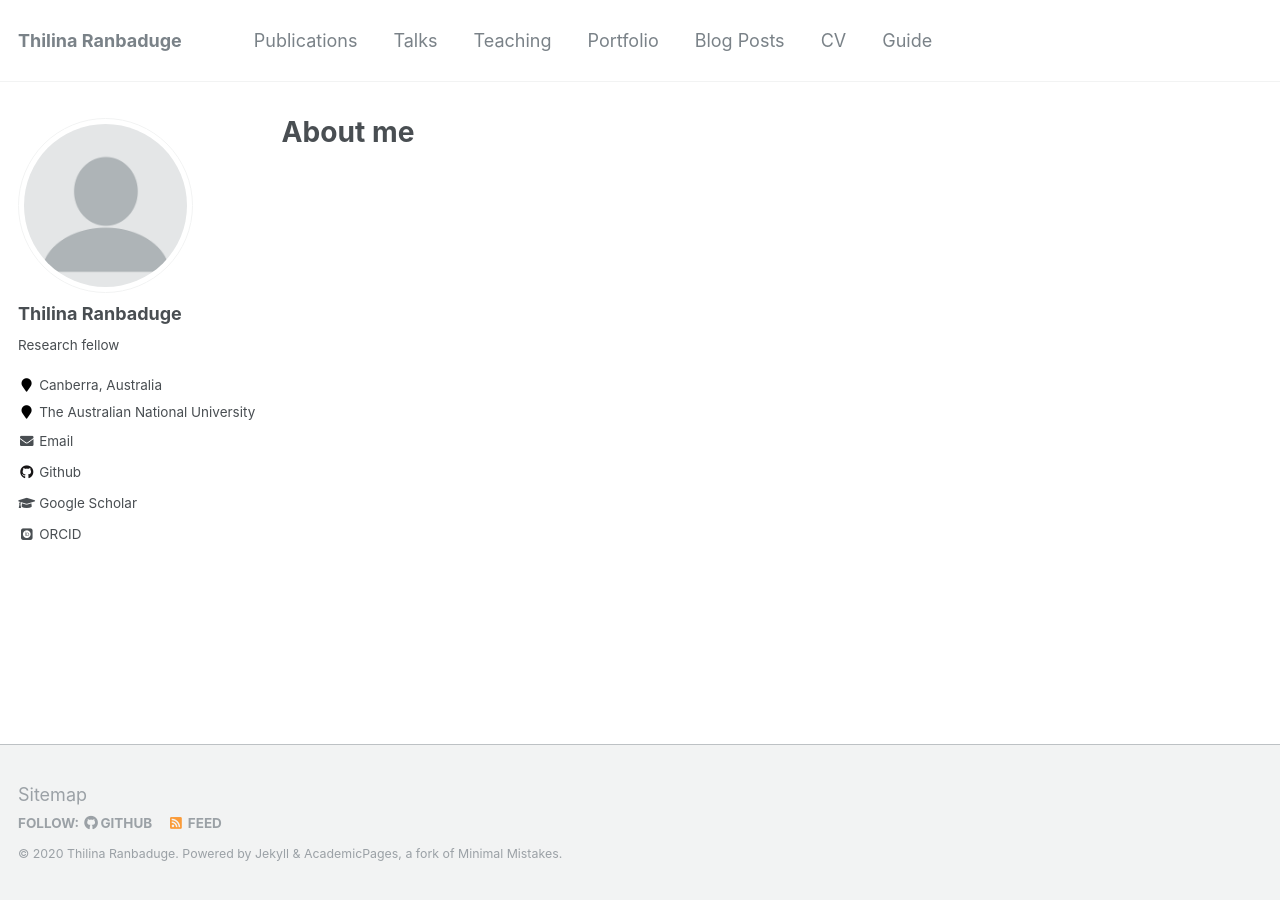
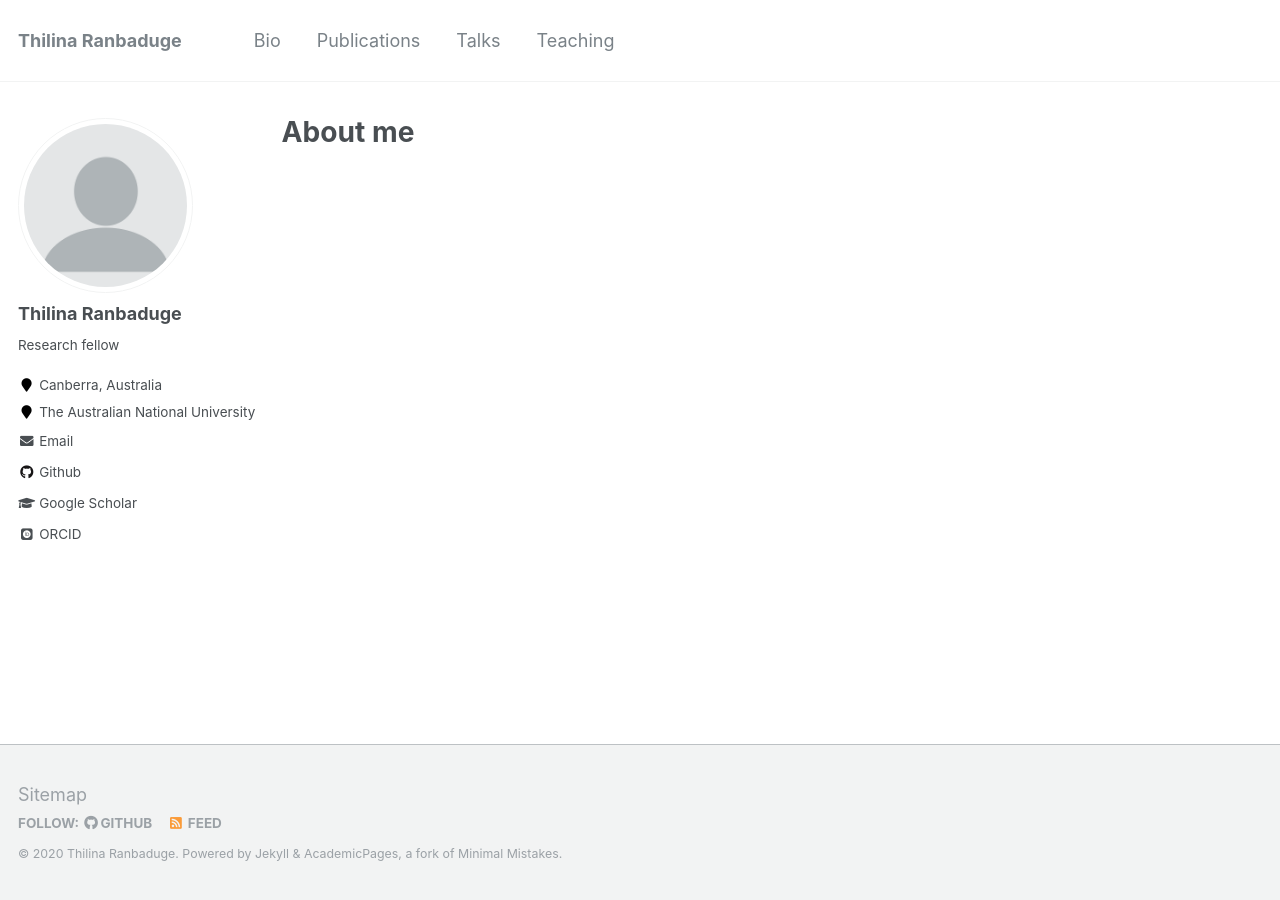
Before and after one commit to thilina-ranbaduge/thilina-ranbaduge.github.io, a Jekyll site: the page built from _pages/about.md, in a window 1280 px wide. Built offline with Jekyll 4.4.1, drawn with Linux system fonts in a browser that asks for light colours; some web fonts are replaced.

Commit message:
Update navigation.yml

```diff
--- a/_data/navigation.yml
+++ b/_data/navigation.yml
@@ -1,5 +1,8 @@
 # main links links
 main:
+  - title: "Bio"
+    url: /bio/
+
   - title: "Publications"
     url: /publications/
 
@@ -8,15 +11,3 @@ main:
 
   - title: "Teaching"
     url: /teaching/
-
-  - title: "Portfolio"
-    url: /portfolio/
-
-  - title: "Blog Posts"
-    url: /year-archive/
-
-  - title: "CV"
-    url: /cv/
-
-  - title: "Guide"
-    url: /markdown/
```
